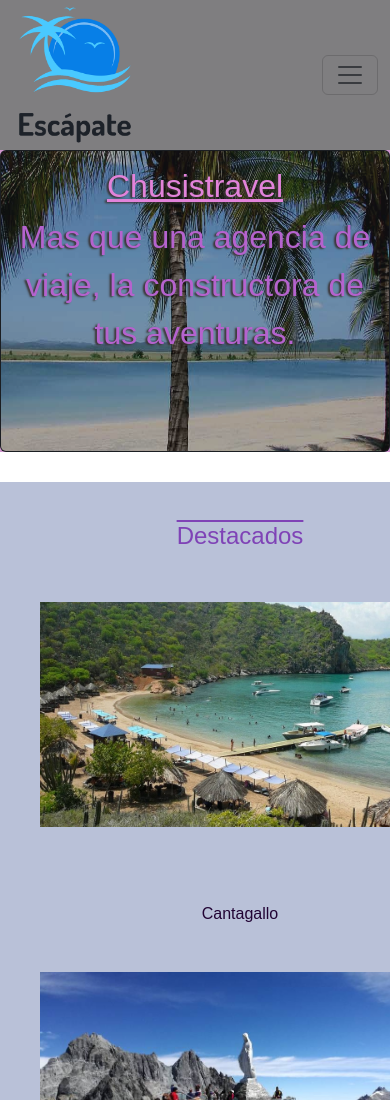
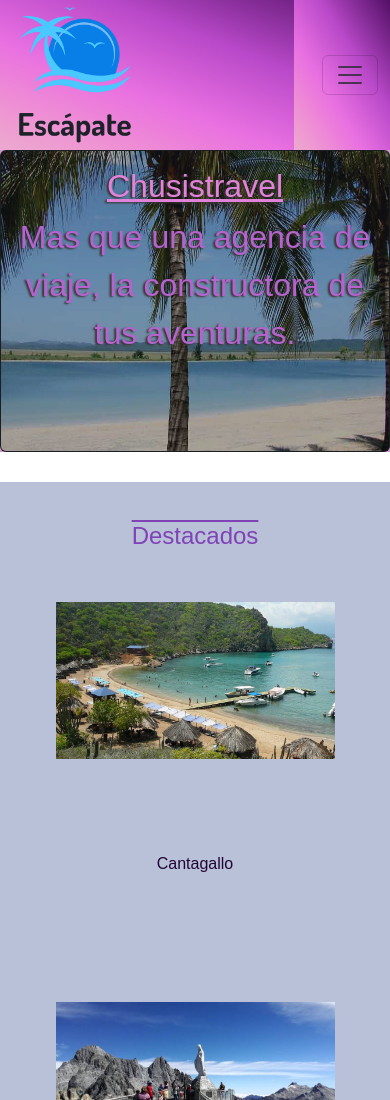
Before and after one commit to yesmar01/agencia-chusis, a plain HTML site: page index.html in a window 390 px wide. Shown: the top 1100 px of the page. Drawn offline with nearby package versions, Linux system fonts and the light colour scheme.

Commit message:
arreglo mediaq

```diff
--- a/sass/partials/_header-footer.scss
+++ b/sass/partials/_header-footer.scss
@@ -1,7 +1,7 @@
 
 header
 {
-background-color: $lila;
+  background-image: linear-gradient(to right top, #ebaacf, #ee9cd1, #ee8dd5, #ec7eda, #e870e1, #d963d9, #c956d1, #b949c9, #9e3aaf, #842c96, #6b1e7e, #530f66);
 display: flex;
 flex-direction: row;
 justify-content: space-between;
@@ -11,7 +11,7 @@
  }
  .c-menu
 {
-  background-color: $lila;
+  background-image: linear-gradient(to right top, #ebaacf, #ee9cd1, #ee8dd5, #ec7eda, #e870e1, #d963d9, #c956d1, #b949c9, #9e3aaf, #842c96, #6b1e7e, #530f66);
   font-size: 1.5rem;
 }
 .botones
--- a/sass/partials/_index.scss
+++ b/sass/partials/_index.scss
@@ -17,12 +17,6 @@
 font-size: 2rem;
 text-shadow: -2px 1px 2px #3A3232;
 }
-    .presentacion
- {
-  display: flex;
-  justify-content: center;
-  align-items: center;
- }
  .efecto:hover
  {
 color: blueviolet;
@@ -45,12 +39,12 @@
 "   t3         t4";
 
 
-grid-template-rows: 100px 300px 90px 300px 90px;
+grid-template-rows: 100px 400px 150px 400px 150px;
 grid-template-columns: 2fr 2fr;
 justify-items: center;
 img
 {
-    width: 400px;
+    width: 90%;
 }
 .grid-encabezado {
     grid-area: encabezado;
--- a/sass/partials/mediasQ.scss
+++ b/sass/partials/mediasQ.scss
@@ -1,4 +1,4 @@
-@media only screen and (max-width:500px)
+@media only screen and (max-width:600px)
 { main .caja-grid
 {
     grid-template-areas:
@@ -11,9 +11,7 @@
     "t3"
     "imagen4"
     "t4";
-    grid-template-rows: 80px 300px 70px 300px 70px 300px 70px 300px 70px;
     grid-template-columns: 1fr;
-    align-content:center;
-    justify-items:center;
+    grid-template-rows: 80px 250px 150px 250px 150px 300px 150px 250px 150px;
 }
 }
```
Also changed, not shown: css/adornos.css, 1 other file.
